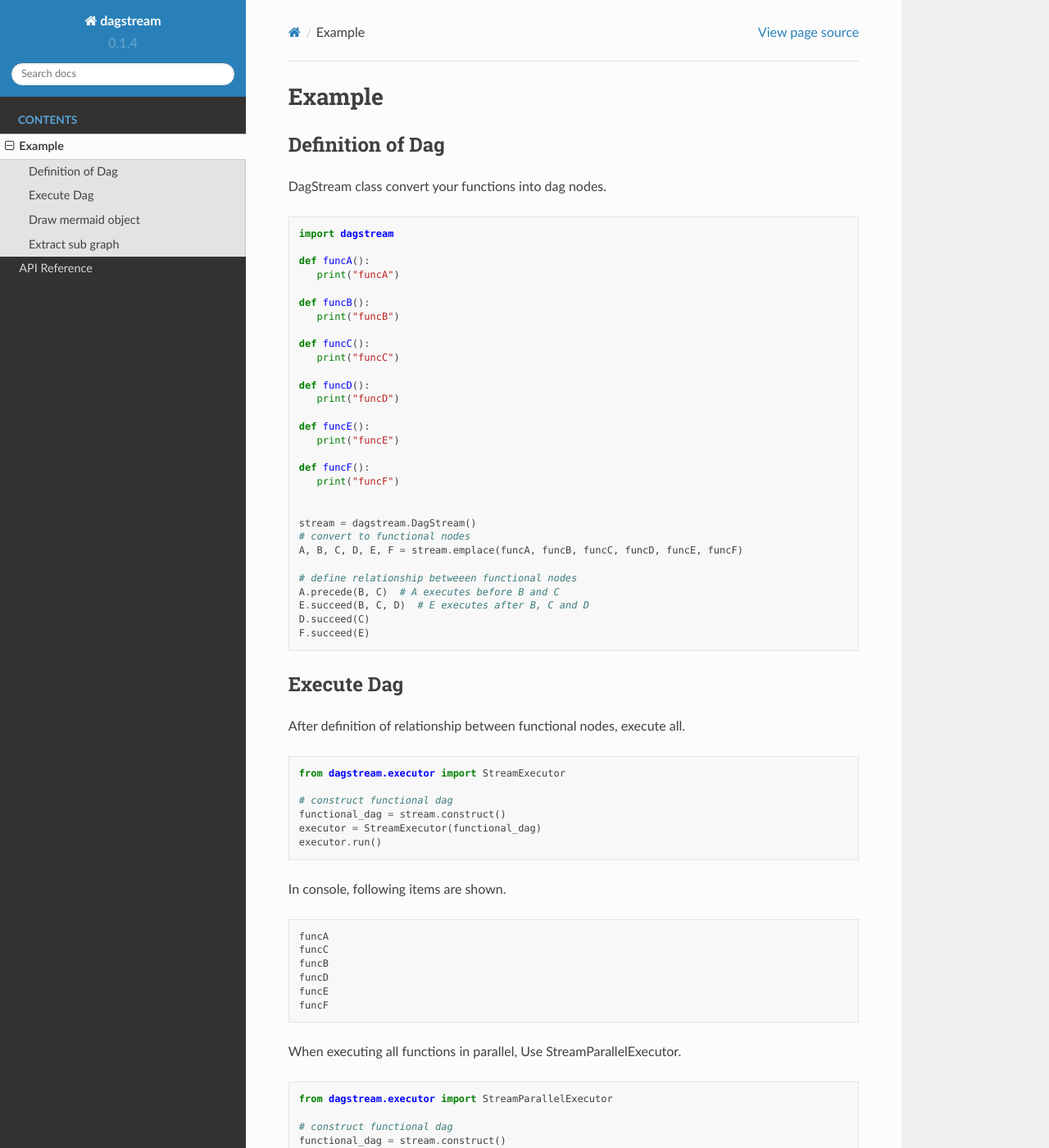
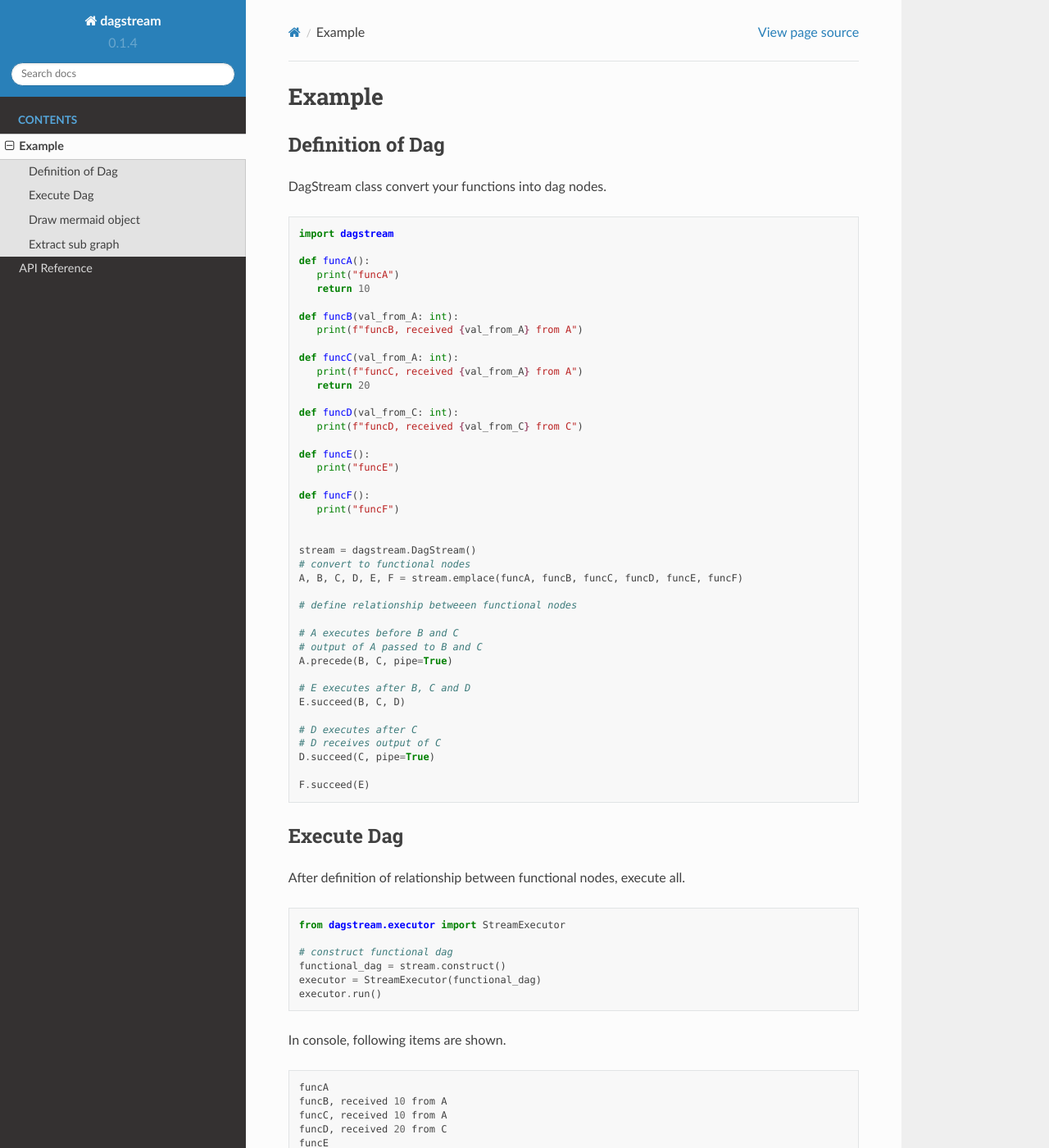
Before and after one commit to ricosjp/dagstream, a Sphinx documentation site: the page built from docs/source/examples.rst, in a window 1280 px wide and 1400 px high. Shown: the whole window at 82% size. Built offline with Sphinx 7.4.7 and the Read the Docs theme 2.0.0, drawn with Linux system fonts in a browser that asks for light colours; some of the changed text lies outside the part shown.

Commit message:
add description about pipe feature

```diff
--- a/docs/source/examples.rst
+++ b/docs/source/examples.rst
@@ -14,15 +14,17 @@ DagStream class convert your functions into dag nodes.
 
    def funcA():
       print("funcA")
+      return 10
 
-   def funcB():
-      print("funcB")
+   def funcB(val_from_A: int):
+      print(f"funcB, received {val_from_A} from A")
 
-   def funcC():
-      print("funcC")
+   def funcC(val_from_A: int):
+      print(f"funcC, received {val_from_A} from A")
+      return 20
 
-   def funcD():
-      print("funcD")
+   def funcD(val_from_C: int):
+      print(f"funcD, received {val_from_C} from C")
 
    def funcE():
       print("funcE")
@@ -36,11 +38,19 @@ DagStream class convert your functions into dag nodes.
    A, B, C, D, E, F = stream.emplace(funcA, funcB, funcC, funcD, funcE, funcF)
 
    # define relationship betweeen functional nodes
-   A.precede(B, C)  # A executes before B and C
-   E.succeed(B, C, D)  # E executes after B, C and D
-   D.succeed(C)
+
+   # A executes before B and C
+   # output of A passed to B and C
+   A.precede(B, C, pipe=True)
+
+   # E executes after B, C and D
+   E.succeed(B, C, D)
+
+   # D executes after C
+   # D receives output of C
+   D.succeed(C, pipe=True)
+
    F.succeed(E)
-
 
 
 Execute Dag
@@ -62,13 +72,12 @@ In console, following items are shown.
 
 .. code:: bash
 
-    funcA
-    funcC
-    funcB
-    funcD
-    funcE
-    funcF
-
+   funcA
+   funcB, received 10 from A
+   funcC, received 10 from A
+   funcD, received 20 from C
+   funcE
+   funcF
 
 When executing all functions in parallel, Use StreamParallelExecutor.
 
@@ -123,18 +132,17 @@ It is able to extract sub dag from whole one after defining relationship between
     executor.run()
 
     # output as same
-    drawer.output(functional_dag, "workspace/sample.mmd")
+    drawer.output(functional_dag, "workspace/extract.mmd")
 
 
 In console, following items are shown.
 
 .. code:: bash
 
-    funcA
-    funcC
-    funcB
-    funcD
-
+   funcA
+   funcB, received 10 from A
+   funcC, received 10 from A
+   funcD, received 20 from C
 
 Drawing by mermaid, sub-dag graph is shown below.
 
```
Also changed, not shown: docs/source/index.rst (+21 -9 lines), 2 other files.
